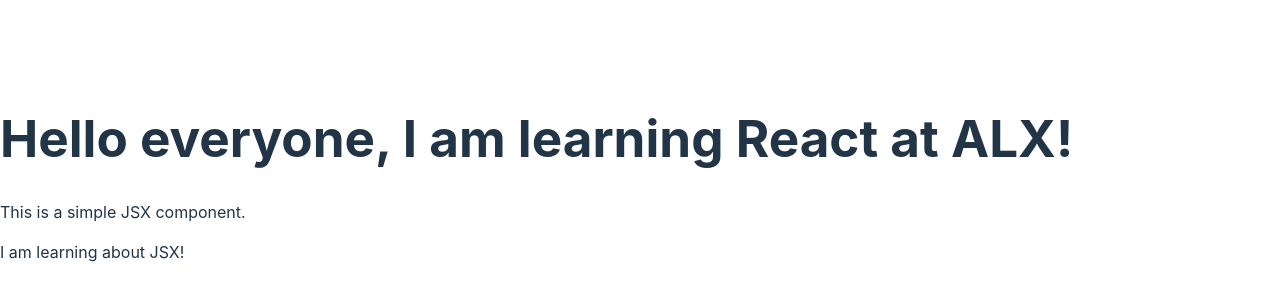
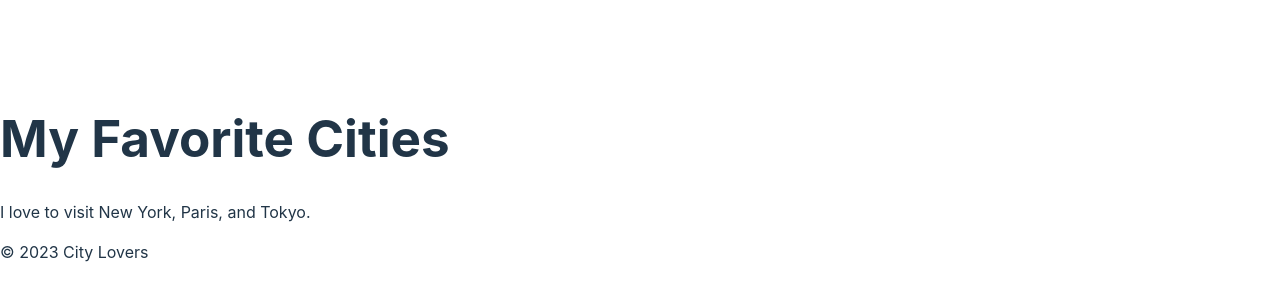
Before and after one commit to montelego/alx-fe-reactjs, a React (Vite) app in the folder alx-react-app/: page / in a window 1280 px wide. Shown: the part 222-522 px from the top of the page. Built offline with nearby package versions, Linux system fonts and the light colour scheme.

Commit message:
added some changes

```diff
--- a/alx-react-app/src/App.jsx
+++ b/alx-react-app/src/App.jsx
@@ -1,20 +1,14 @@
+import Header from './components/Header';
+import MainContent from './components/MainContent';
+import Footer from './components/Footer';
+
+
+
 /*import { useState } from 'react'
 import reactLogo from './assets/react.svg'
 import viteLogo from '/vite.svg'
 import './App.css'
 */
-import WelcomeMessage from './components/WelcomeMessage';
-
-function App() {
-    return (
-        <div>
-            <WelcomeMessage />
-            {/* Other components or content */}
-        </div>
-    );
-}
-
-export default App;
 
 /*
 function App() {
@@ -48,3 +42,32 @@ function App() {
 
 export default App
 */
+
+/*import WelcomeMessage from './components/WelcomeMessage';
+
+
+function App() {
+    return (
+        <div>
+            <WelcomeMessage />*/
+            {/* Other components or content */}
+  /*      </div>
+    );
+}
+
+export default App;
+*/
+
+
+
+function App() {
+  return (
+      <div>
+          <Header />
+          <MainContent />
+          <Footer />
+      </div>
+  );
+}
+
+export default App;
```
